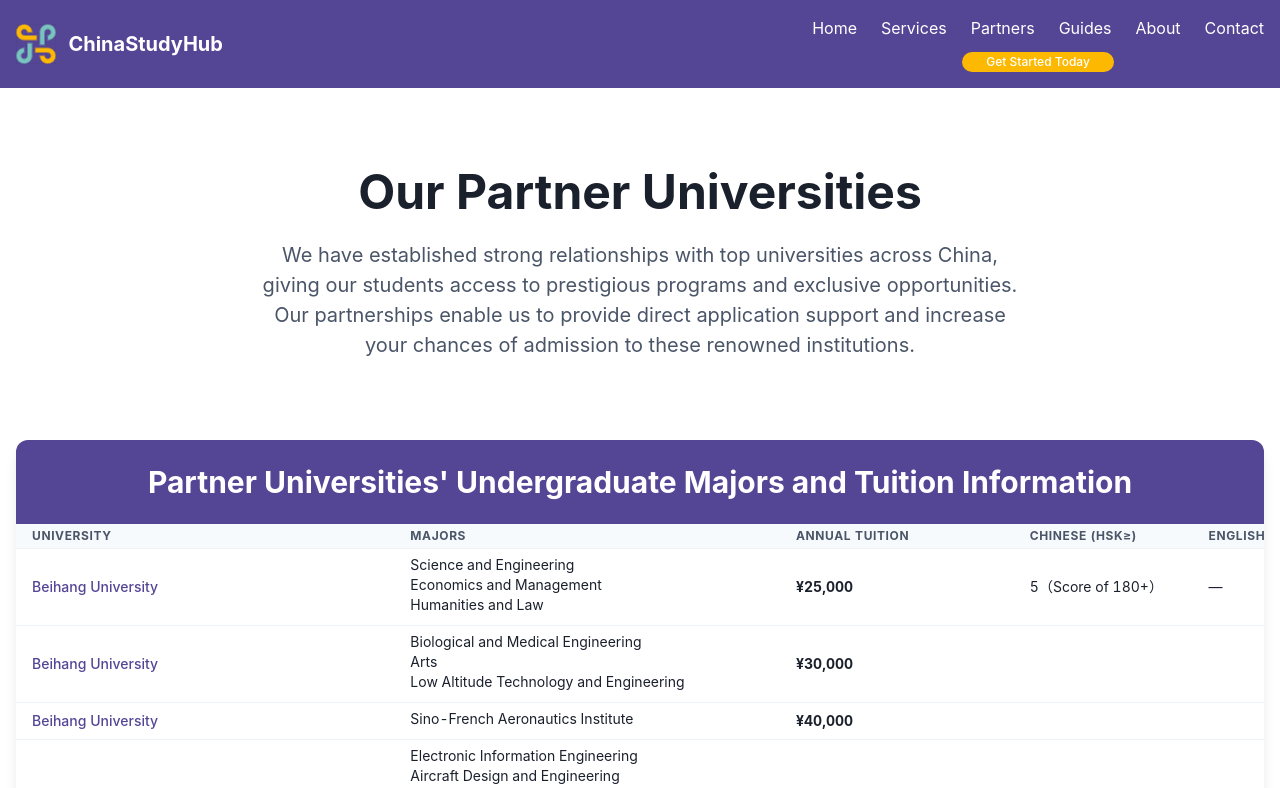
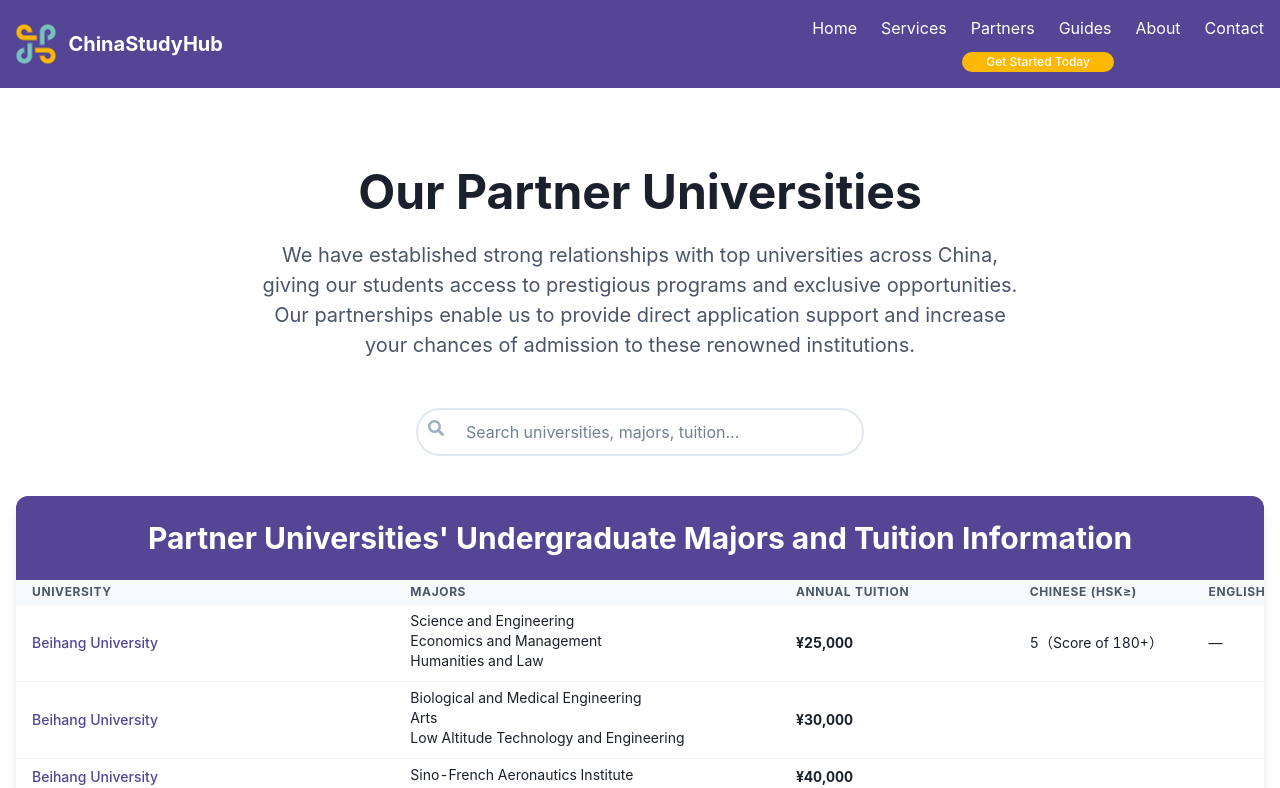
Before and after one commit to amatureApe/chinastudyhub, a Next.js app: page /partners in a window 1280 px wide. Shown: the top 788 px of the page. Built offline with nearby package versions, Linux system fonts and the light colour scheme.

Commit message:
add more features

```diff
--- a/src/app/partners/page.tsx
+++ b/src/app/partners/page.tsx
@@ -1,7 +1,8 @@
 'use client'
 
-import { Box, Container, Heading, Text, VStack, Table, Thead, Tbody, Tr, Th, Td, TableContainer, SimpleGrid, Card, CardBody, Badge } from '@chakra-ui/react'
+import { Box, Container, Heading, Text, VStack, Table, Thead, Tbody, Tr, Th, Td, TableContainer, SimpleGrid, Card, CardBody, Badge, Input, InputGroup, InputLeftElement, Icon } from '@chakra-ui/react'
 import { useState, useEffect } from 'react'
+import { FaSearch } from 'react-icons/fa'
 
 interface UniversityData {
     University: string
@@ -14,6 +15,7 @@
 
 export default function Partners() {
     const [universityData, setUniversityData] = useState<UniversityData[]>([])
+    const [searchTerm, setSearchTerm] = useState('')
 
     useEffect(() => {
         fetch('/tableData.json')
@@ -21,6 +23,60 @@
             .then(data => setUniversityData(data))
             .catch(error => console.error('Error loading university data:', error))
     }, [])
+
+    // Filter and process universities based on search term
+    const getFilteredData = () => {
+        if (!searchTerm) {
+            return {
+                universities: universityData.slice(1),
+                totalMatches: universityData.slice(1).reduce((total, uni) => {
+                    return total + (uni.Majors ? uni.Majors.split('\n').length : 0)
+                }, 0)
+            }
+        }
+
+        const searchLower = searchTerm.toLowerCase()
+        const results: UniversityData[] = []
+        let totalMatches = 0
+
+        universityData.slice(1).forEach((university) => {
+            // Check if university name or other fields match
+            const universityMatches = university.University.toLowerCase().includes(searchLower) ||
+                university['Annual Tuition'].toLowerCase().includes(searchLower) ||
+                university['Chinese (HSK≥)'].toLowerCase().includes(searchLower) ||
+                university.English.toLowerCase().includes(searchLower) ||
+                university.Other.toLowerCase().includes(searchLower)
+
+            // Filter majors that match the search term
+            const matchingMajors = university.Majors
+                ? university.Majors.split('\n')
+                    .filter(major => major.toLowerCase().includes(searchLower))
+                : []
+
+            // Include university if it matches OR if it has matching majors
+            if (universityMatches || matchingMajors.length > 0) {
+                if (universityMatches) {
+                    // If university-level match, show all majors and count them
+                    results.push(university)
+                    totalMatches += university.Majors ? university.Majors.split('\n').length : 0
+                } else {
+                    // If only major-level matches, show only matching majors
+                    results.push({
+                        ...university,
+                        Majors: matchingMajors.join('\n')
+                    })
+                    totalMatches += matchingMajors.length
+                }
+            }
+        })
+
+        return {
+            universities: results,
+            totalMatches
+        }
+    }
+
+    const { universities: filteredData, totalMatches } = getFilteredData()
 
     return (
         <Box py={{ base: 12, md: 20 }}>
@@ -35,6 +91,32 @@
                             direct application support and increase your chances of admission to these renowned institutions.
                         </Text>
                     </VStack>
+
+                    {/* Search Input */}
+                    <Box maxW="md" w="full" mb={-10}>
+                        <InputGroup>
+                            <InputLeftElement pointerEvents="none">
+                                <Icon as={FaSearch} color="gray.400" />
+                            </InputLeftElement>
+                            <Input
+                                placeholder="Search universities, majors, tuition..."
+                                value={searchTerm}
+                                onChange={(e) => setSearchTerm(e.target.value)}
+                                size="lg"
+                                borderRadius="full"
+                                bg="white"
+                                border="2px solid"
+                                borderColor="gray.200"
+                                _hover={{ borderColor: "#544695" }}
+                                _focus={{ borderColor: "#544695", boxShadow: "0 0 0 1px #544695" }}
+                            />
+                        </InputGroup>
+                        {searchTerm && (
+                            <Text fontSize="sm" color="gray.600" mt={2} textAlign="center">
+                                Found {totalMatches} program{totalMatches !== 1 ? 's' : ''} across {filteredData.length} universit{filteredData.length !== 1 ? 'ies' : 'y'}
+                            </Text>
+                        )}
+                    </Box>
                 </VStack>
 
                 {/* Partner Universities Table - Desktop */}
@@ -56,7 +138,7 @@
                                 </Tr>
                             </Thead>
                             <Tbody>
-                                {universityData.slice(1).map((row, index) => (
+                                {filteredData.map((row, index) => (
                                     <Tr key={index} _hover={{ bg: 'gray.50' }}>
                                         <Td fontWeight="medium" color="#544695">{row.University}</Td>
                                         <Td maxW="400px" fontSize="sm">
@@ -82,7 +164,7 @@
                     </Box>
 
                     <SimpleGrid columns={{ base: 1, md: 2 }} spacing={4}>
-                        {universityData.slice(1).map((row, index) => (
+                        {filteredData.map((row, index) => (
                             <UniversityCard key={index} data={row} />
                         ))}
                     </SimpleGrid>
```
